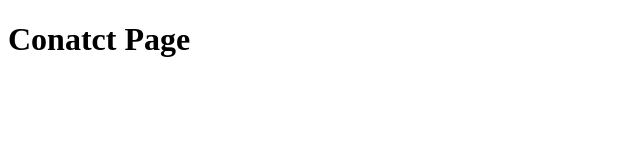
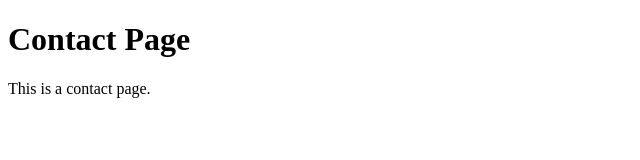
Before and after one commit to SiddhantGupta308/cse31_semester_3, a plain HTML site: page Experiments/exp6/contact.html in a window 1280 px wide. Shown: the whole page, without its empty margins (0-640 px from the left). Drawn offline with Linux system fonts and the light colour scheme.

Commit message:
contact html

```diff
--- a/Experiments/exp6/contact.html
+++ b/Experiments/exp6/contact.html
@@ -6,7 +6,7 @@
     <title>Contact</title>
 </head>
 <body>
-    <h1>Conatct Page</h1>
-    <p> </p>
+    <h1>Contact Page</h1>
+    <p>This is a contact page.</p>
 </body>
 </html>
```
